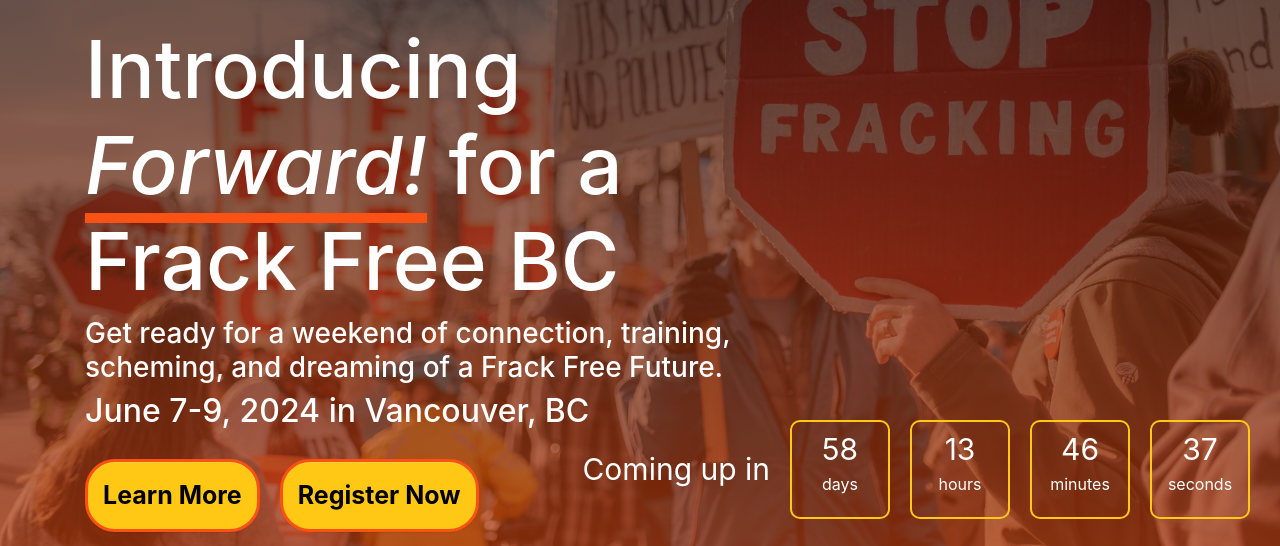
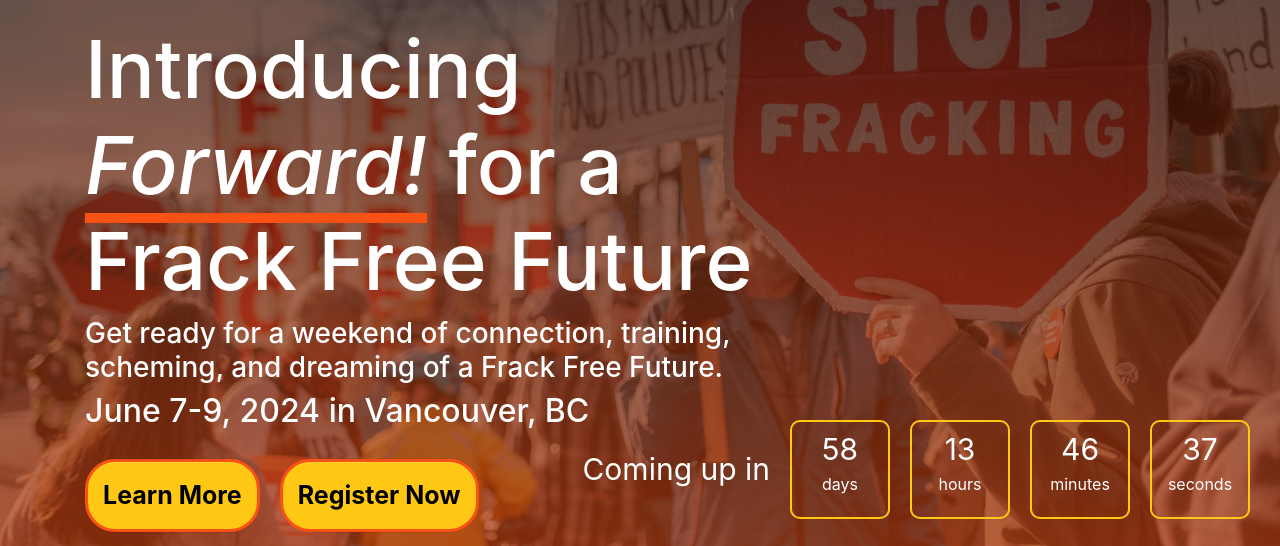
Before and after one commit to Standearth/ffbc, a website: page index.html in a window 1280 px wide. Shown: the part 251-797 px from the top of the page. Drawn offline with nearby package versions, Linux system fonts and the light colour scheme.

Commit message:
headline

```diff
--- a/index.html
+++ b/index.html
@@ -19,7 +19,7 @@
         <div class="container">
           <div class="row">
             <div class="col-12 col-lg-8">
-              <h1 class="fs-1">Introducing <span>Forward!</span> for a Frack Free BC</h1>
+              <h1 class="fs-1">Introducing <span>Forward!</span> for a Frack Free Future</h1>
               <h3>Get ready for a weekend of connection, training, scheming, and dreaming of a Frack Free Future.</h3>
               <h2>June 7-9, 2024 in Vancouver, BC</h2>
               <a href="#info" class="btn btn-primary">Learn More</a><a href="https://frackfreebc.eventbrite.com/" class="btn btn-primary">Register Now</a>
```
Also changed, not shown: 2 other files.
